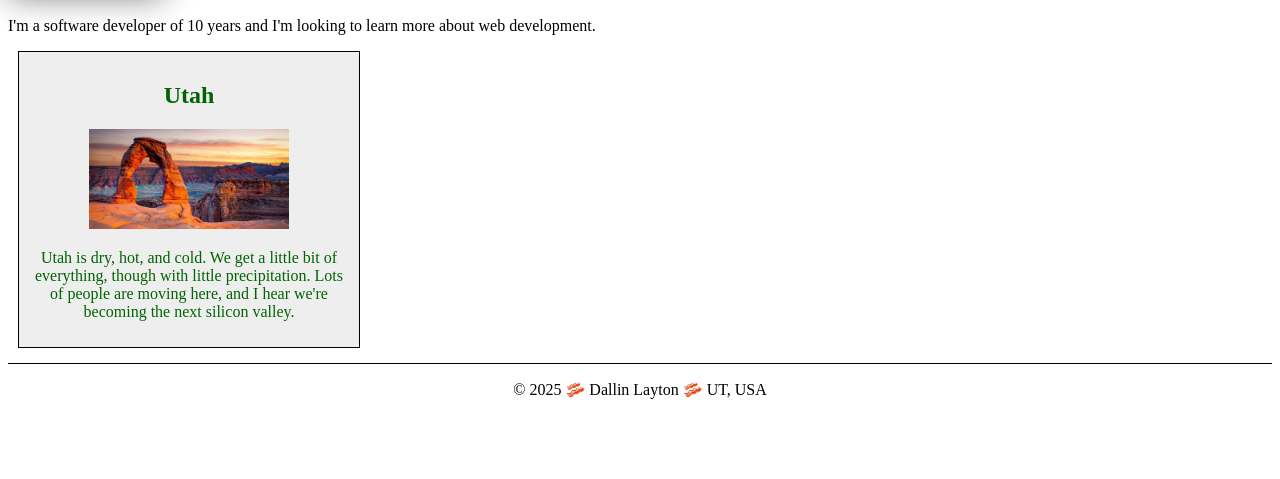
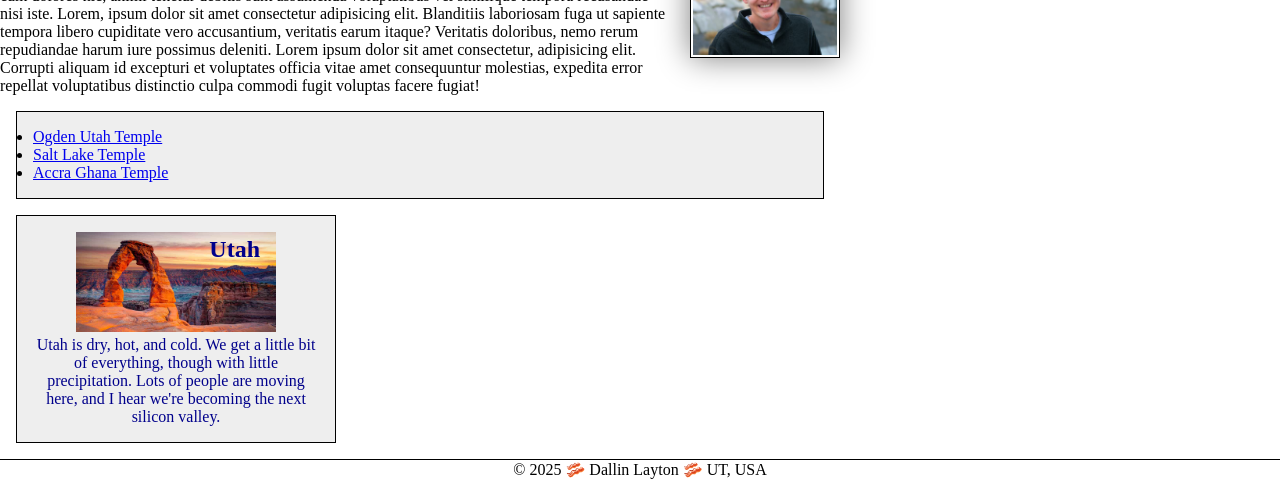
Before and after one commit to Hyrumdrums/wdd130, a plain HTML site: page index.html in a window 1280 px wide. Shown: the part 338-817 px from the top of the page. Drawn offline with Linux system fonts and the light colour scheme.

Commit message:
w03 class updates

```diff
--- a/index.html
+++ b/index.html
@@ -1,3 +1,4 @@
+<!-- 12 Sep 2025 -->
 <!DOCTYPE html>
 <html lang="en">
 
@@ -15,16 +16,40 @@
     <nav>
       <a href="#">Home</a>
       <a href="wwr/">Rafting Website</a>
+      <a href="https://www.linkedin.com/in/dallin-layton-652031115/">LinkedIn</a>
+      <a href="https://www.facebook.com/">Try Facebook</a>
     </nav>
   </header>
   <main>
     <h1>Dallin Layton | WDD 130</h1>
     <img src="images/profile.jpg" alt="Dallin Layton" width="200">
-    <p>I'm a software developer of 10 years and I'm looking to learn more about web development.</p>
+    <p>I'm a software developer of 10 years and I'm looking to learn more about web development. Lorem, ipsum dolor sit
+      amet consectetur adipisicing elit. Maiores maxime non laborum incidunt nostrum, enim cum dolores hic, animi
+      tenetur debitis sunt assumenda voluptatibus vel similique tempora recusandae nisi iste. Lorem, ipsum dolor sit
+      amet consectetur adipisicing elit. Blanditiis laboriosam fuga ut sapiente tempora libero cupiditate vero
+      accusantium, veritatis earum itaque? Veritatis doloribus, nemo rerum repudiandae harum iure possimus deleniti.
+      Lorem ipsum dolor sit amet consectetur, adipisicing elit. Corrupti aliquam id excepturi et voluptates officia
+      vitae amet consequuntur molestias, expedita error repellat voluptatibus distinctio culpa commodi fugit voluptas
+      facere fugiat!</p>
+    <ul class="box">
+      <li><a href="https://www.churchofjesuschrist.org/temples/details/ogden-utah-temple?lang=eng" target="_blank">Ogden
+          Utah Temple</a>
+
+      </li>
+      <li><a href="https://www.churchofjesuschrist.org/temples/details/salt-lake-temple?lang=eng" target="_blank">Salt
+          Lake
+          Temple</a>
+      </li>
+      <li><a href="https://www.churchofjesuschrist.org/temples/details/accra-ghana-temple?lang=eng"
+          target="_blank">Accra
+          Ghana Temple</a>
+      </li>
+      </li>
+    </ul>
   </main>
-  <aside>
+  <aside class="box">
     <h2>Utah</h2>
-    <img src="images/utah.jpg" alt="Utah" width="200">
+    <img src="images/utah.jpg" alt="Delecate Arch in Utah" width="200">
     <p>Utah is dry, hot, and cold. We get a little bit of everything, though with little precipitation. Lots of people
       are moving here, and I hear we're becoming the next silicon valley.</p>
   </aside>
--- a/styles/styles.css
+++ b/styles/styles.css
@@ -1,6 +1,12 @@
 :root {
   --primary-color: darkblue;
   --border: 1px solid black;
+}
+
+* {
+  margin: 0;
+  padding: 0;
+  box-sizing: border-box;
 }
 
 nav {
@@ -20,12 +26,9 @@ main {
 
 aside {
   width: 20rem;
-  margin: 10px;
-  border: var(--border);
-  padding: 10px;
-  background-color: #eee;
-  color: darkgreen;
+  color: darkblue;
   text-align: center;
+  position: relative;
 }
 
 aside img {
@@ -34,6 +37,12 @@ aside img {
   border: none;
   padding: 0;
   box-shadow: none;
+}
+
+aside h2 {
+  position: absolute;
+  top: 20px;
+  right: 75px;
 }
 
 h1 {
@@ -46,6 +55,8 @@ main img {
   border: var(--border);
   padding: 2px;
   box-shadow: 0 0 30px gray;
+  float: right;
+  margin: 0 0 1rem 1rem
 }
 
 p {
@@ -57,3 +68,12 @@ footer {
   border-top: var(--border);
   text-align: center;
 }
+
+/* Class Selectors */
+
+.box {
+  margin: 1rem;
+  border: var(--border);
+  padding: 1rem;
+  background-color: #eee;
+}
```
